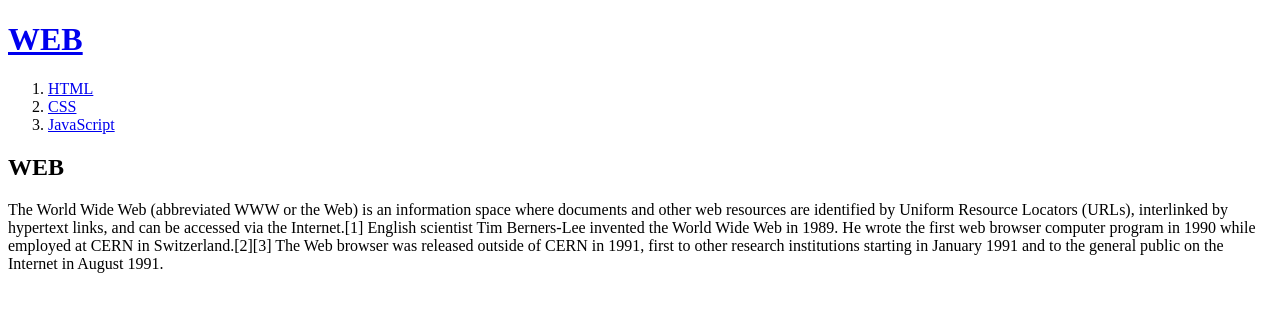
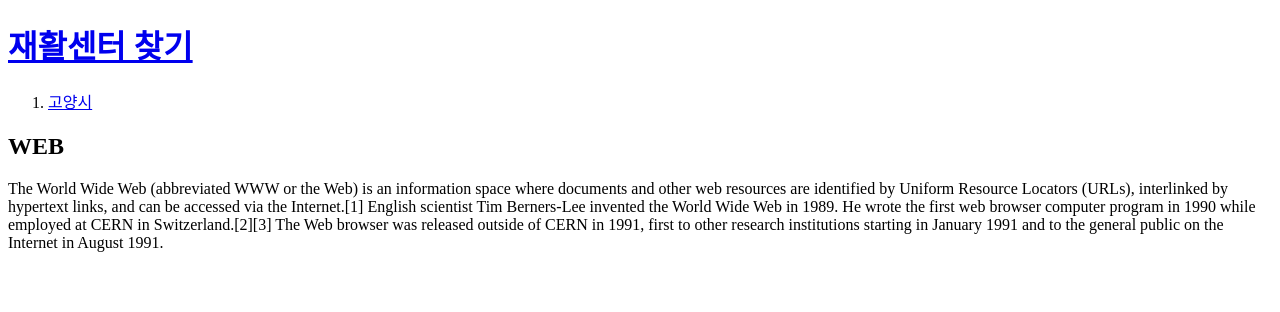
Before and after one commit to changeworldkorea/changeworldrehab, a plain HTML site: page index.html in a window 1280 px wide. Drawn offline with Linux system fonts and the light colour scheme.

Commit message:
Update index.html

```diff
--- a/index.html
+++ b/index.html
@@ -1,15 +1,13 @@
 <!doctype html>
 <html>
 <head>
-  <title>WEB1 - Welcome</title>
+  <title> 고양시 재활센터 찾기 - Welcome</title>
   <meta charset="utf-8">
 </head>
 <body>
-  <h1><a href="index.html">WEB</a></h1>
+  <h1><a href="index.html">재활센터 찾기</a></h1>
   <ol>
-    <li><a href="1.html">HTML</a></li>
-    <li><a href="2.html">CSS</a></li>
-    <li><a href="3.html">JavaScript</a></li>
+    <li><a href="goyang.html">고양시</a></li>
   </ol>
   <h2>WEB</h2>
   <p>The World Wide Web (abbreviated WWW or the Web) is an information space where documents and other web resources are identified by Uniform Resource Locators (URLs), interlinked by hypertext links, and can be accessed via the Internet.[1] English scientist Tim Berners-Lee invented the World Wide Web in 1989. He wrote the first web browser computer program in 1990 while employed at CERN in Switzerland.[2][3] The Web browser was released outside of CERN in 1991, first to other research institutions starting in January 1991 and to the general public on the Internet in August 1991.
```
